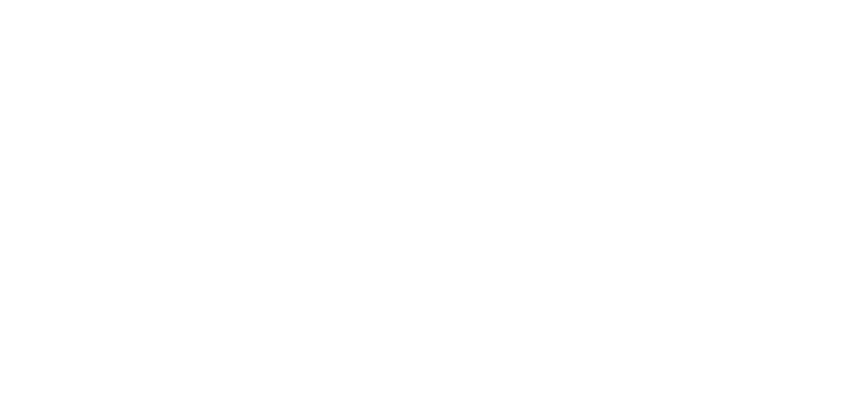
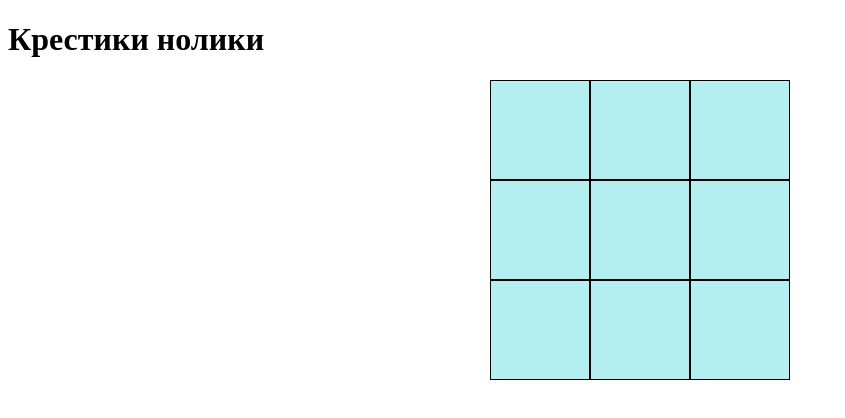
Before and after one commit to nixon2105/game-tic-tac-toe, a plain HTML site: page index.html in a window 1280 px wide. Shown: the whole page, without its empty margins (0-845 px from the left). Drawn offline with Linux system fonts and the light colour scheme.

Commit message:
feat: add layout and styles

```diff
--- a/css/style.css
+++ b/css/style.css
@@ -0,0 +1,27 @@
+.area-wrapper {
+  width: 100%;
+  height: 100%;
+  display: flex;
+  justify-content: center;
+  align-items: center;
+}
+
+#area {
+  width: 300px;
+  height: 300px;
+  background-color: rgba(29, 203, 209, 0.333);
+  display: flex;
+  flex-wrap: wrap;
+}
+
+.box {
+  width: 100px;
+  height: 100px;
+  border: 1px solid black;
+  box-sizing: border-box;
+  font-size: 34px;
+  color: rgb(143, 131, 131);
+  display: flex;
+  justify-content: center;
+  align-items: center;
+}
--- a/index.html
+++ b/index.html
@@ -8,6 +8,20 @@
     <link rel="stylesheet" href="./css/style.css" />
   </head>
   <body>
+    <h1>Крестики нолики</h1>
+    <div class="area-wrapper">
+      <div id="area">
+        <div class="box"></div>
+        <div class="box"></div>
+        <div class="box"></div>
+        <div class="box"></div>
+        <div class="box"></div>
+        <div class="box"></div>
+        <div class="box"></div>
+        <div class="box"></div>
+        <div class="box"></div>
+      </div>
+    </div>
     <script src="./js/script.js"></script>
   </body>
 </html>
```
